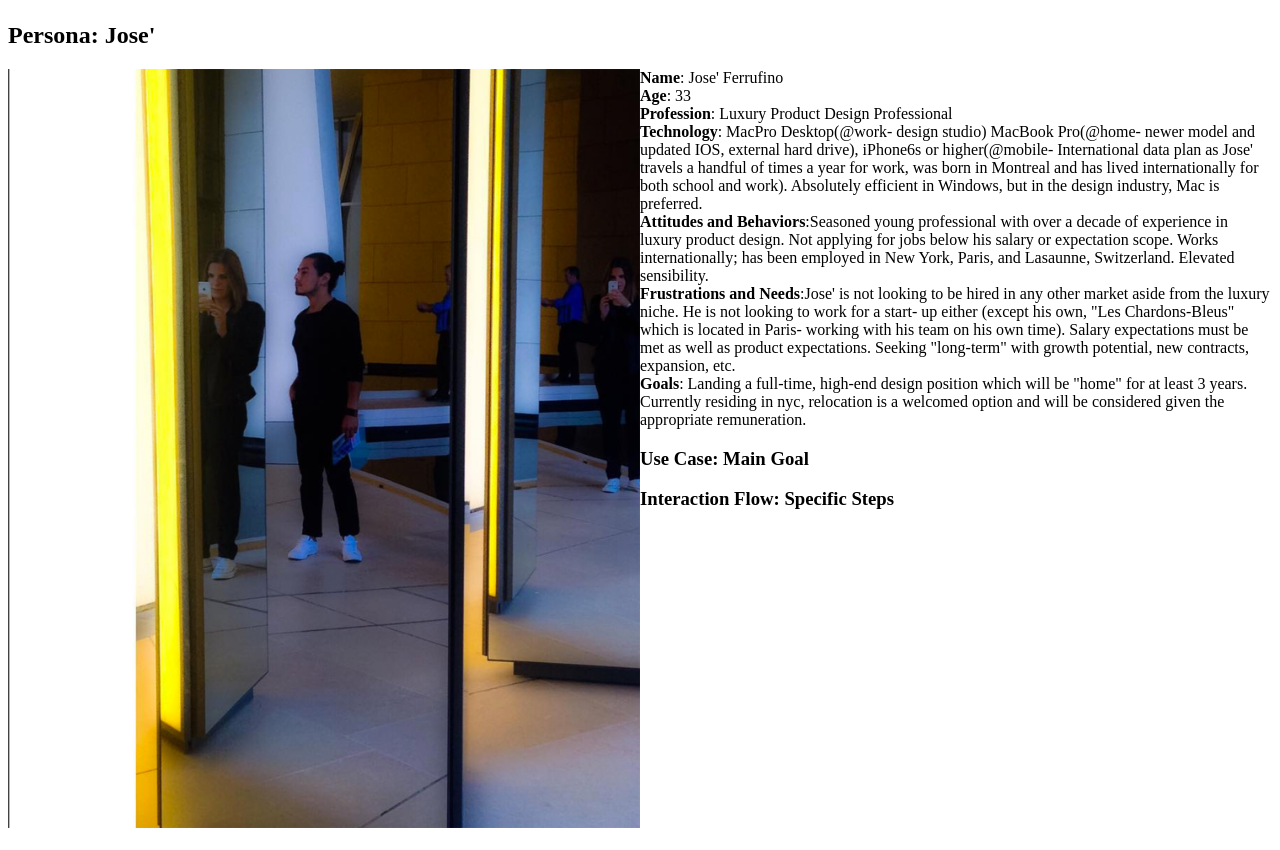
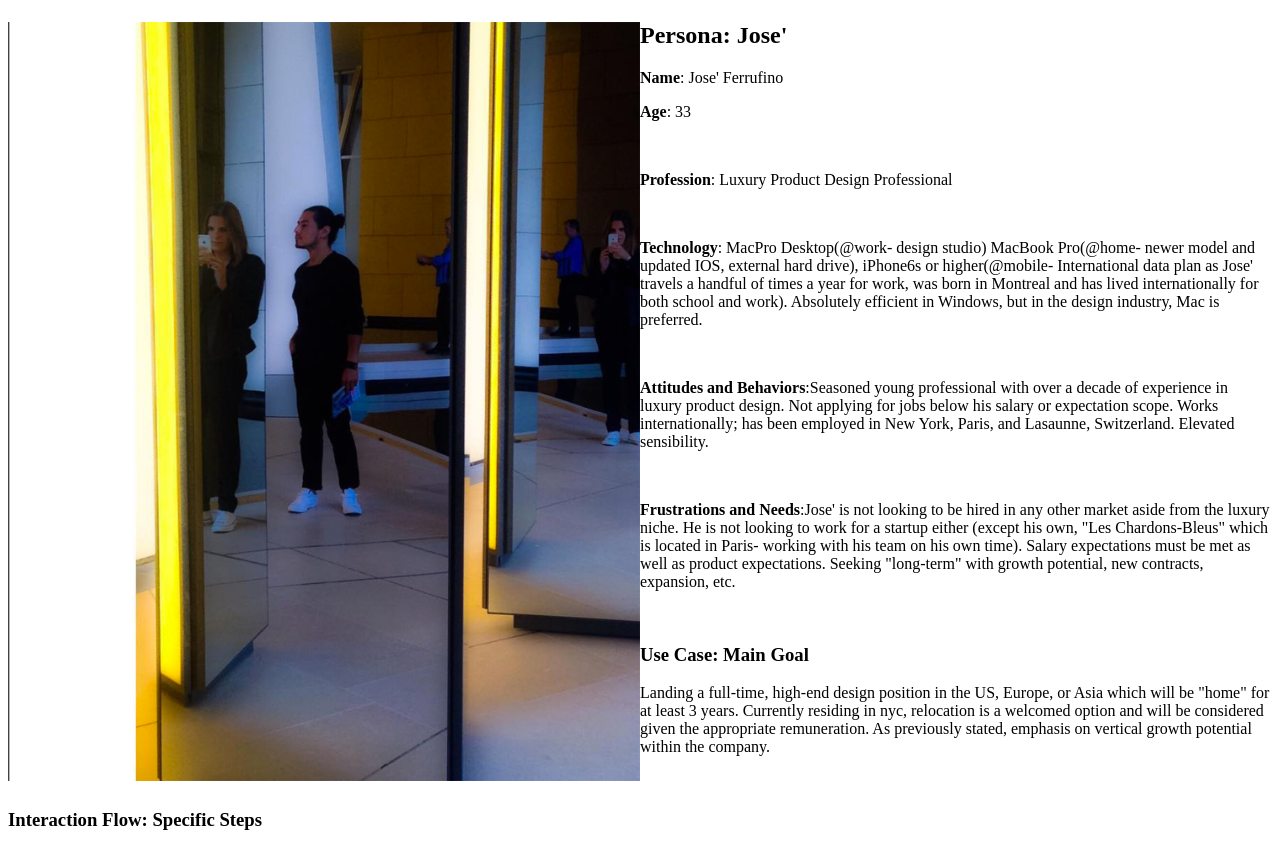
Before and after one commit to QUAY17/dezeen-applying-for-job-posting, a PHP site: page / in a window 1280 px wide. Shown: the part 58-908 px from the top of the page. Before the commit the page ends 886 px from the top, so only its background shows below. Run offline with PHP 8.4, Linux system fonts and the light colour scheme.

Commit message:
committing jose' main goal

```diff
--- a/index.php
+++ b/index.php
@@ -11,18 +11,23 @@
 			<h1 align="center">Applying for a job posting on Dezeen</h1>
 			</header>
 		<main>
-				<h2 align="left">Persona: Jose'</h2>
 			<img src="images/jose.jpg" alt="jose' ferrufino" align="left" width="50%">
-			<p>
-				<b>Name</b>: Jose' Ferrufino<br>
-				<b>Age</b>: 33<br>
-				<b>Profession</b>: Luxury Product Design Professional<br>
-				<b>Technology</b>: MacPro Desktop(@work- design studio) MacBook Pro(@home- newer model and updated IOS, external hard drive), iPhone6s or higher(@mobile- International data plan as Jose' travels a handful of times a year for work, was born in Montreal and has lived internationally for both school and work). Absolutely efficient in Windows, but in the design industry, Mac is preferred.<br>
-				<b>Attitudes and Behaviors</b>:Seasoned young professional with over a decade of experience in luxury product design. Not applying for jobs below his salary or expectation scope. Works internationally; has been employed in New York, Paris, and Lasaunne, Switzerland. Elevated sensibility.<br>
-				<b>Frustrations and Needs</b>:Jose' is not looking to be hired in any other market aside from the luxury niche. He is not looking to work for a start- up either (except his own, "Les Chardons-Bleus" which is located in Paris- working with his team on his own time). Salary expectations must be met as well as product expectations. Seeking "long-term" with growth potential, new contracts, expansion, etc.<br>
-				<b>Goals</b>: Landing a full-time, high-end design position which will be "home" for at least 3 years. Currently residing in nyc, relocation is a welcomed option and will be considered given the appropriate remuneration.
-</p>
+			<h2 align="left">Persona: Jose'</h2>
+				<p><b>Name</b>: Jose' Ferrufino<br></p>
+				<p><b>Age</b>: 33</p>
+				<br>
+				<p><b>Profession</b>: Luxury Product Design Professional</p>
+				<br>
+				<p><b>Technology</b>: MacPro Desktop(@work- design studio) MacBook Pro(@home- newer model and updated IOS, external hard drive), iPhone6s or higher(@mobile- International data plan as Jose' travels a handful of times a year for work, was born in Montreal and has lived internationally for both school and work). Absolutely efficient in Windows, but in the design industry, Mac is preferred.</p>
+				<br>
+				<p><b>Attitudes and Behaviors</b>:Seasoned young professional with over a decade of experience in luxury product design. Not applying for jobs below his salary or expectation scope. Works internationally; has been employed in New York, Paris, and Lasaunne, Switzerland. Elevated sensibility.</p>
+				<br>
+				<p><b>Frustrations and Needs</b>:Jose' is not looking to be hired in any other market aside from the luxury niche. He is not looking to work for a startup either (except his own, "Les Chardons-Bleus" which is located in Paris- working with his team on his own time). Salary expectations must be met as well as product expectations. Seeking "long-term" with growth potential, new contracts, expansion, etc.</p>
+				<br>
 				<h3>Use Case: Main Goal</h3>
+				<p>Landing a full-time, high-end design position in the US, Europe, or Asia which will be "home" for at least 3 years. Currently residing in nyc, relocation is a welcomed option and will be considered given the appropriate remuneration. As previously stated, emphasis on vertical growth potential within the company.</p>
+			<br>
+
 				<h3>Interaction Flow: Specific Steps</h3>
 		</main>
 		</body>
```
